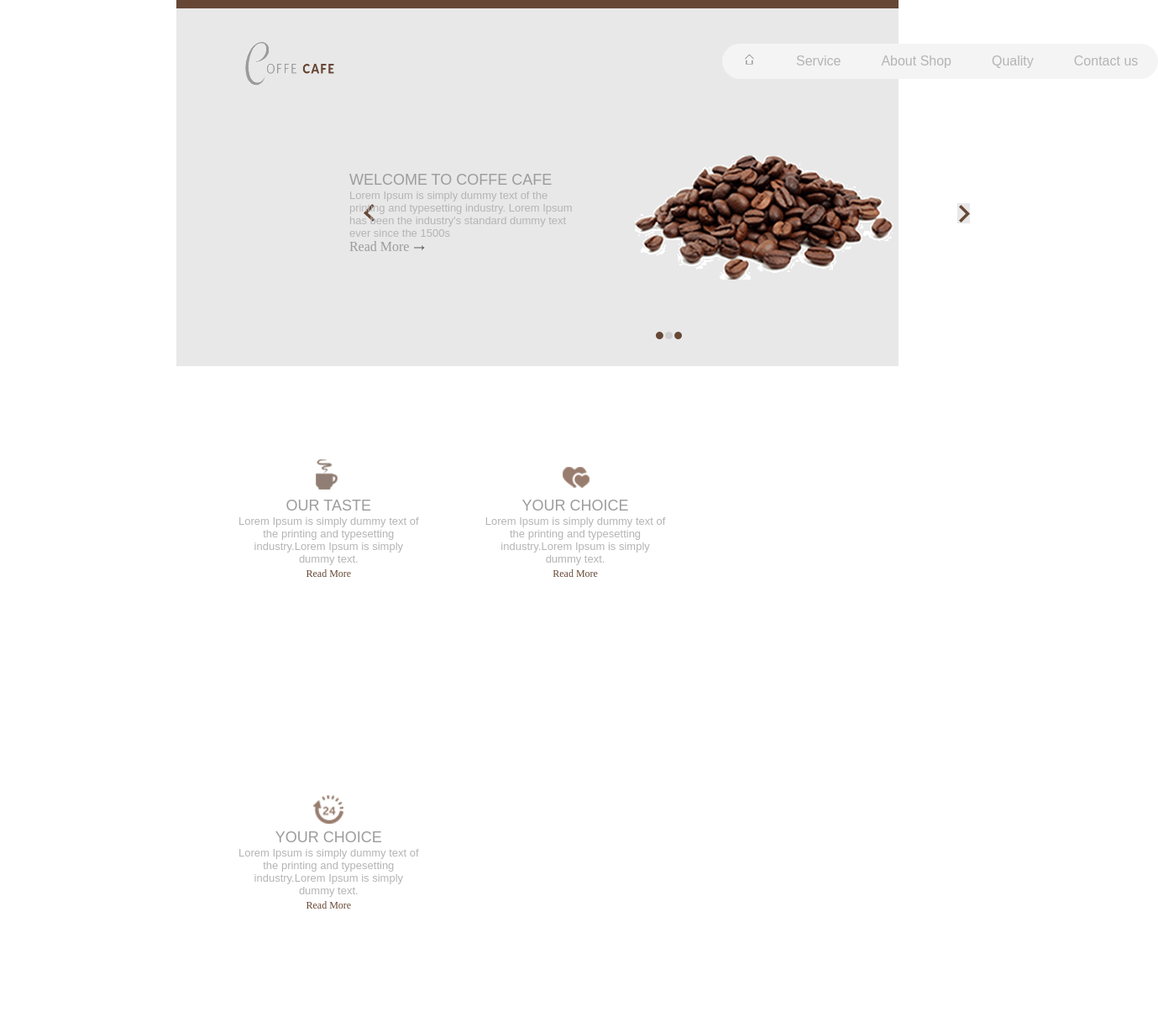
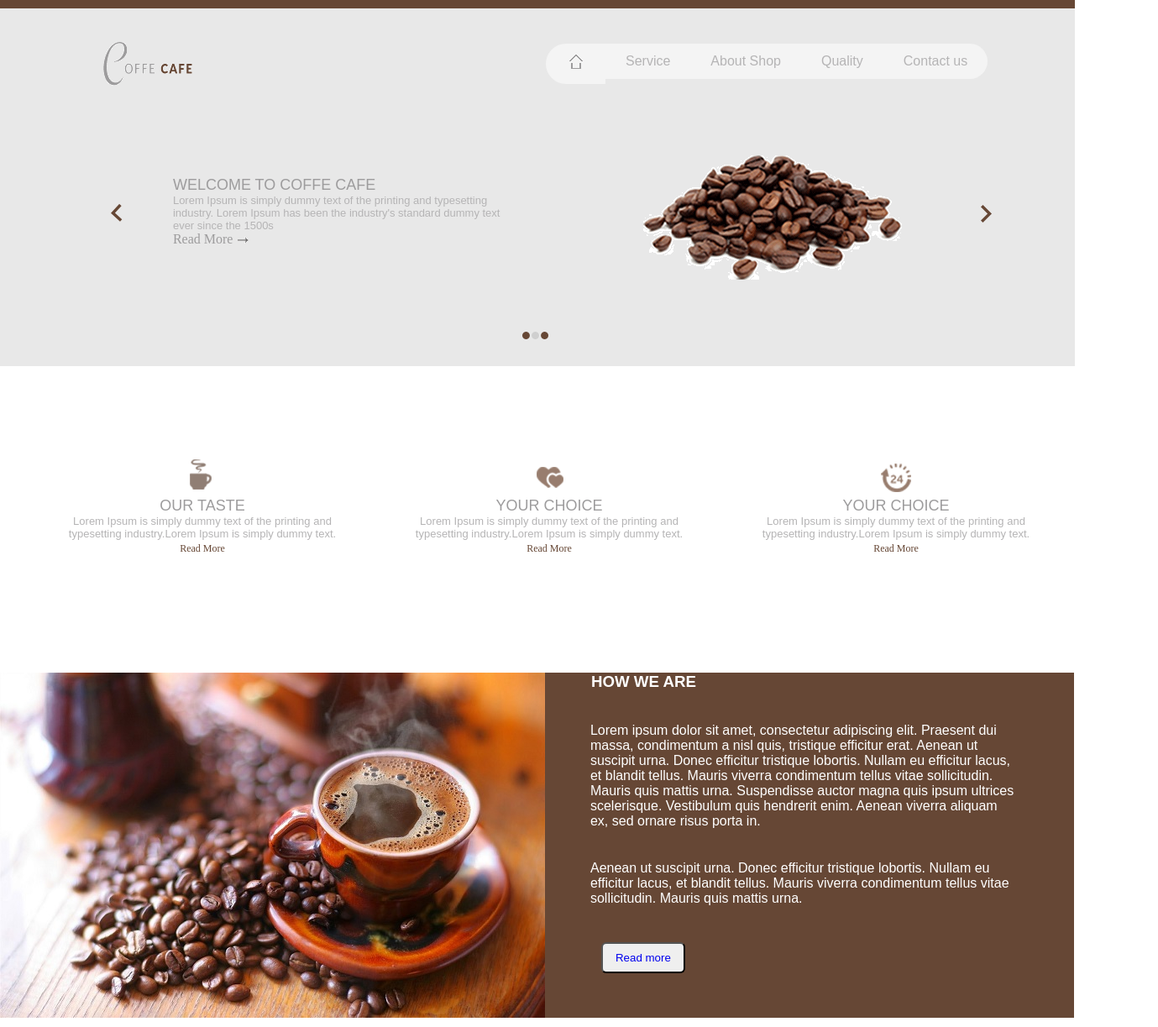
Before and after one commit to andres3096/Coffee, a plain HTML site: page index.html in a window 1280 px wide. Shown: the top 1223 px of the page at 84% size, 1379 px wide, since content can reach past the window. Drawn offline with Linux system fonts and the light colour scheme.

Commit message:
Add files via upload

```diff
--- a/index.html
+++ b/index.html
@@ -18,7 +18,7 @@
          <img class="points" src="img/points.png" alt="points">
         <div class="menu">
           <ul class="links">
-            <li><button class="radius"><a href="#"><img class="home" src="img/home.png" alt="home picture"></a></button></li>
+            <li><button class="radius"><a href="#"><img class="casa" src="img/home.png" alt="home picture"></a></button></li>
             <li><button><a href="#">Service</a></button></li>
             <li><button><a href="#">About Shop</a></button></li>
             <li><button><a href="#">Quality</a></button></li>
--- a/sass/partials/general/_base.scss
+++ b/sass/partials/general/_base.scss
@@ -5,7 +5,7 @@
 h2 {
 	color :$second-font-color;
 	text-transform: uppercase;
-	font: 18px $first-font;
+	font: 1.125em $first-font;
 }
 h3 {
 	color: #fff;
@@ -14,5 +14,5 @@ h3 {
 }
 p {
 	color: $third-font-color;
-	font: 13px $first-font;
+	font: 0.8125em $first-font;
 }
--- a/sass/partials/general/_div-container.scss
+++ b/sass/partials/general/_div-container.scss
@@ -1,5 +1,5 @@
 .wrapper {
-	width: 67.2%;
+	width: 80em;
 	margin: 0 auto;
 }
 .header {
@@ -8,24 +8,24 @@
 	height: 426px;
 }
 .infoHeader {
-	width: 32%;
+	width: 25.93px;
 	height: 115px;
 	position: relative;
-    left: 206px;
+    left: 12.87em;
 }
 
-.infoHealth {
+.infoSalud {
 	text-align: center;
-	width: 25.2%;
+	width: 21em;
 	display: inline-block;
     margin: 106px 0px 140px 73px;
 }
 .infoU {
 	background-color: $first-color;
-    width: 51.3%;
+    width: 39.37em;
     height: 411px;
     position: relative;
-    left: 48.7%;
+    left: 40.56em;
     bottom: 415px;
 }
 .infoU h3 {
@@ -34,7 +34,7 @@
 .infoU p {
 	color: #fff;
 	font: 16px $primary-font;
-	width: 80.23%;
+	width: 31.56em;
     margin: 38px 54px;
 }
 .galeria {
@@ -46,15 +46,15 @@
 	background-color: $first-color;
     height: 225px;
     margin-bottom: 100px;
-    width: 67.2%;
+    width: 80em;
     margin: 0 auto;
 }
 
 .moreInfo {
-	width: 18.5%;
+	width: 14.75em;
 	display: inline-block;
 	vertical-align: text-top;
 	position: relative;
-    left: 12.5%;
+    left: 10.18em;
     top: 48px;
 }
--- a/sass/partials/general/_imagen.scss
+++ b/sass/partials/general/_imagen.scss
@@ -1,6 +1,6 @@
 .logo {
     position: relative;
-    left: 9%;
+    left: 7.375em;
     bottom: 51px;
 }
 .home {
@@ -8,29 +8,30 @@
 }
 .arrowL {
 	position: relative;
-    right: 24%;
+    right: 18.625em;
     top: 108px;
 }
 .arrowR {
 	position: relative;
-    left: 56%;
+    left: 44.875em;
     top: 108px;
 }
 .points {
 	position: relative;
-    left: 12%;
+    left: 9.625em;
     top: 248px;
 
 }
 .coffeeGrains {
 	position: relative;
-    left: 50%;
+    left: 40.625em;
     top: 175px;
 }
 .circle {
-	position: relative;
-    left: 46.7%;
+    position: relative;
+    left: 46.9375em;
     top: 98px;
     float: left;
-    left: 47%;
+    top: 266px;
+    left: 37.5em;
 }
--- a/sass/partials/navegation/_anchors.scss
+++ b/sass/partials/navegation/_anchors.scss
@@ -13,7 +13,7 @@ ul {
 .header li {
 	display: inline;
 	list-style: none;
-    font: 10px $first-font;
+    font: 0.625em $first-font;
 }
 .infoHeader a{
 	color: $second-font-color;
@@ -23,5 +23,5 @@ ul {
 }
 .infoHealth a {
 	color: $first-color;
-	font-size: 12px;
+	font-size: 0.75em;
 }
--- a/sass/partials/navegation/_buttons.scss
+++ b/sass/partials/navegation/_buttons.scss
@@ -4,10 +4,10 @@
 	text-align: center;
 	text-decoration: none;
 	display: inline-block;
-	font-size: 16px;
+	font-size: 1.6em;
 	padding: 12px 24px;
 	position: relative;
-	left: 650px;
+	left: 40.625em;
 	bottom: 110px;
 }
 .buttonR {
```
Also changed, not shown: css/style.css, 1 other file.
